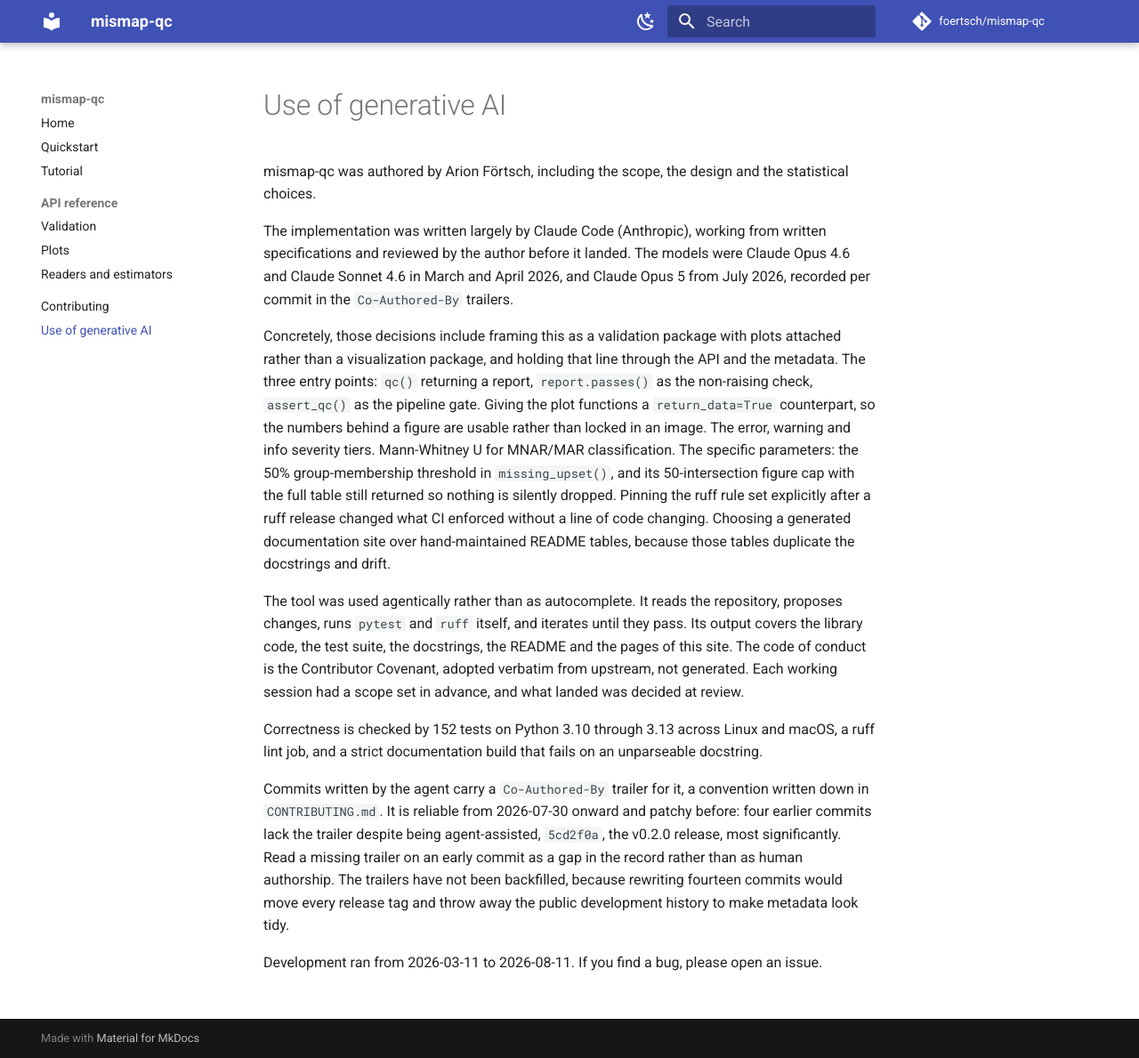
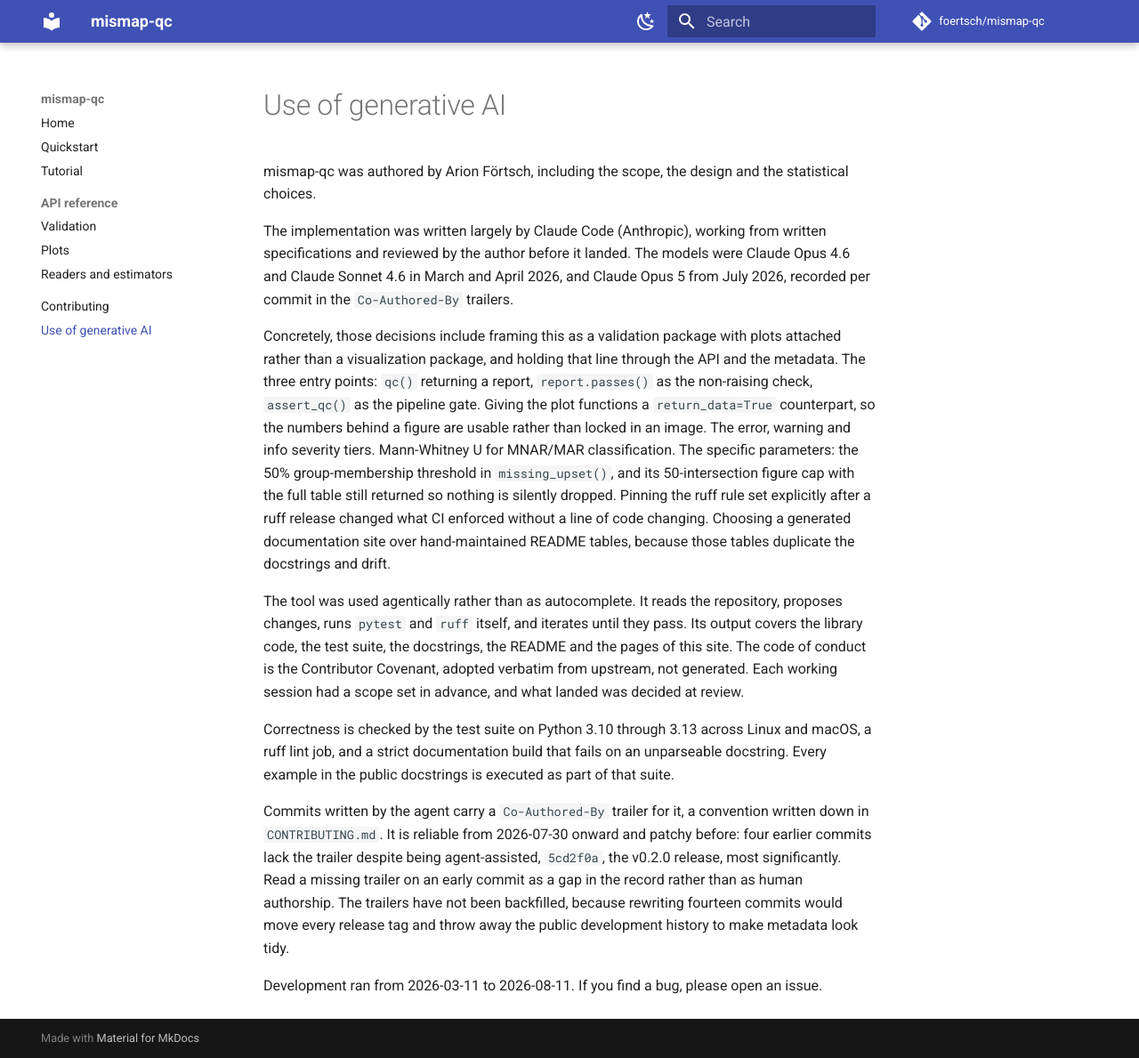
Before and after one commit to foertsch/mismap-qc, an MkDocs documentation site: the page built from docs/generative-ai-use.md, in a window 1280 px wide and 1189 px high. Shown: the whole window at 89% size. Built offline with MkDocs 1.6.1 and Material for MkDocs 9.7.7, drawn with Linux system fonts in a browser that asks for light colours; comment, search, counter and statistics services are not loaded.

Commit message:
Stop hardcoding numbers that go stale, and fix the release steps
The AI disclosure said "152 tests" while the suite was at 178, on a published
page an editor is likely to read closely. Removed the count rather than updating
it: it drifts with every test added, which is the same failure mode as the
hand-maintained README parameter tables.

CONTRIBUTING.md had the same problem with "around 130 passing tests".

Two other inaccuracies in CONTRIBUTING.md, both discovered by using it:

- "Plot functions support return_data=True" reads as all of them. Six of nine do.
- The release steps said `uv publish`, which does not read ~/.pypirc. twine is
  what actually worked. The steps also omitted CITATION.cff and the README
  citation line from the version bump, both of which have to move.

Co-Authored-By: Claude Opus 5 <noreply@anthropic.com>

```diff
--- a/docs/generative-ai-use.md
+++ b/docs/generative-ai-use.md
@@ -8,7 +8,7 @@ Concretely, those decisions include framing this as a validation package with pl
 
 The tool was used agentically rather than as autocomplete. It reads the repository, proposes changes, runs `pytest` and `ruff` itself, and iterates until they pass. Its output covers the library code, the test suite, the docstrings, the README and the pages of this site. The code of conduct is the Contributor Covenant, adopted verbatim from upstream, not generated. Each working session had a scope set in advance, and what landed was decided at review.
 
-Correctness is checked by 152 tests on Python 3.10 through 3.13 across Linux and macOS, a ruff lint job, and a strict documentation build that fails on an unparseable docstring.
+Correctness is checked by the test suite on Python 3.10 through 3.13 across Linux and macOS, a ruff lint job, and a strict documentation build that fails on an unparseable docstring. Every example in the public docstrings is executed as part of that suite.
 
 Commits written by the agent carry a `Co-Authored-By` trailer for it, a convention written down in `CONTRIBUTING.md`. It is reliable from 2026-07-30 onward and patchy before: four earlier commits lack the trailer despite being agent-assisted, `5cd2f0a`, the v0.2.0 release, most significantly. Read a missing trailer on an early commit as a gap in the record rather than as human authorship. The trailers have not been backfilled, because rewriting fourteen commits would move every release tag and throw away the public development history to make metadata look tidy.
 
```
Also changed, not shown: CONTRIBUTING.md (+5 -5 lines).
